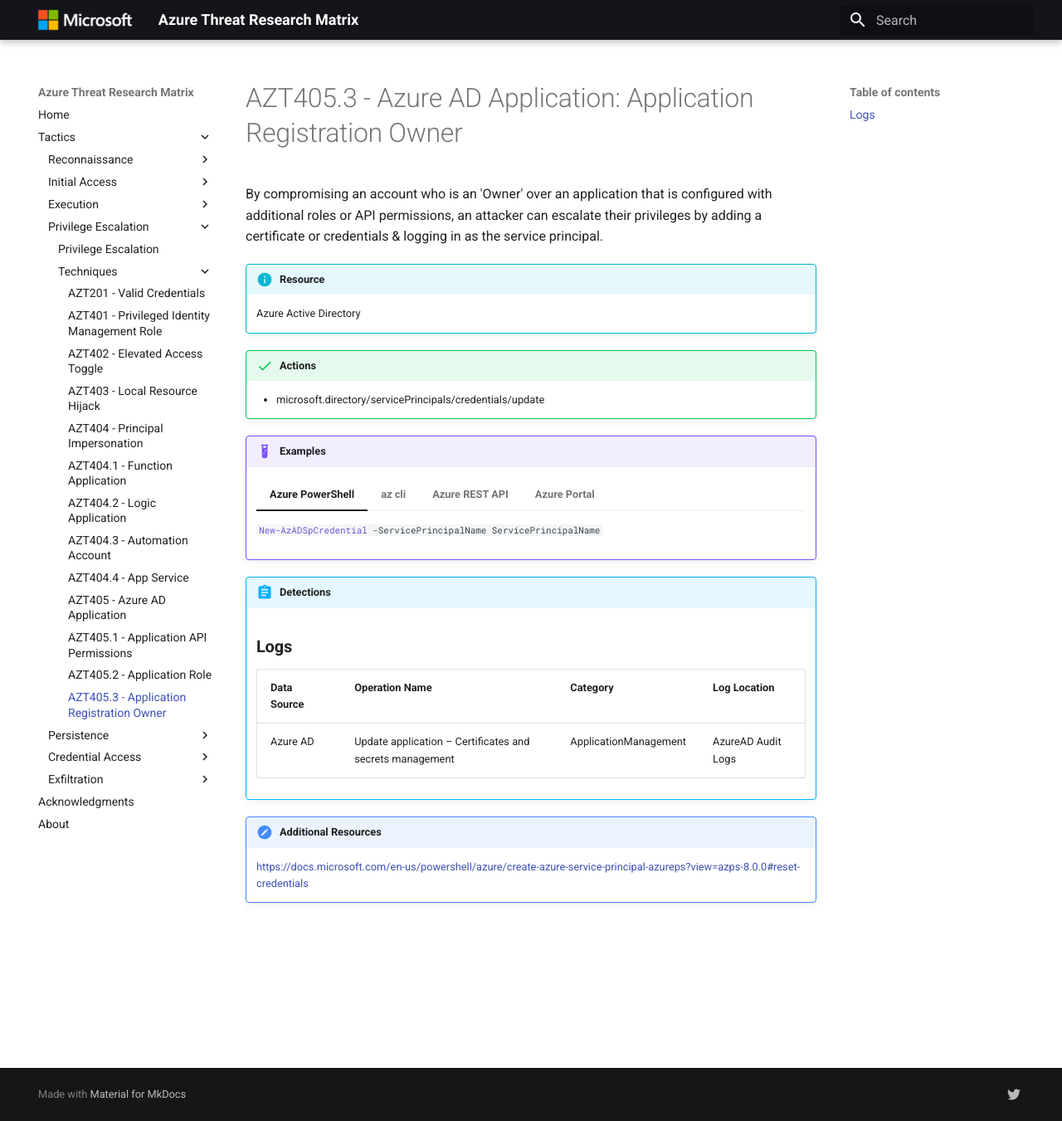
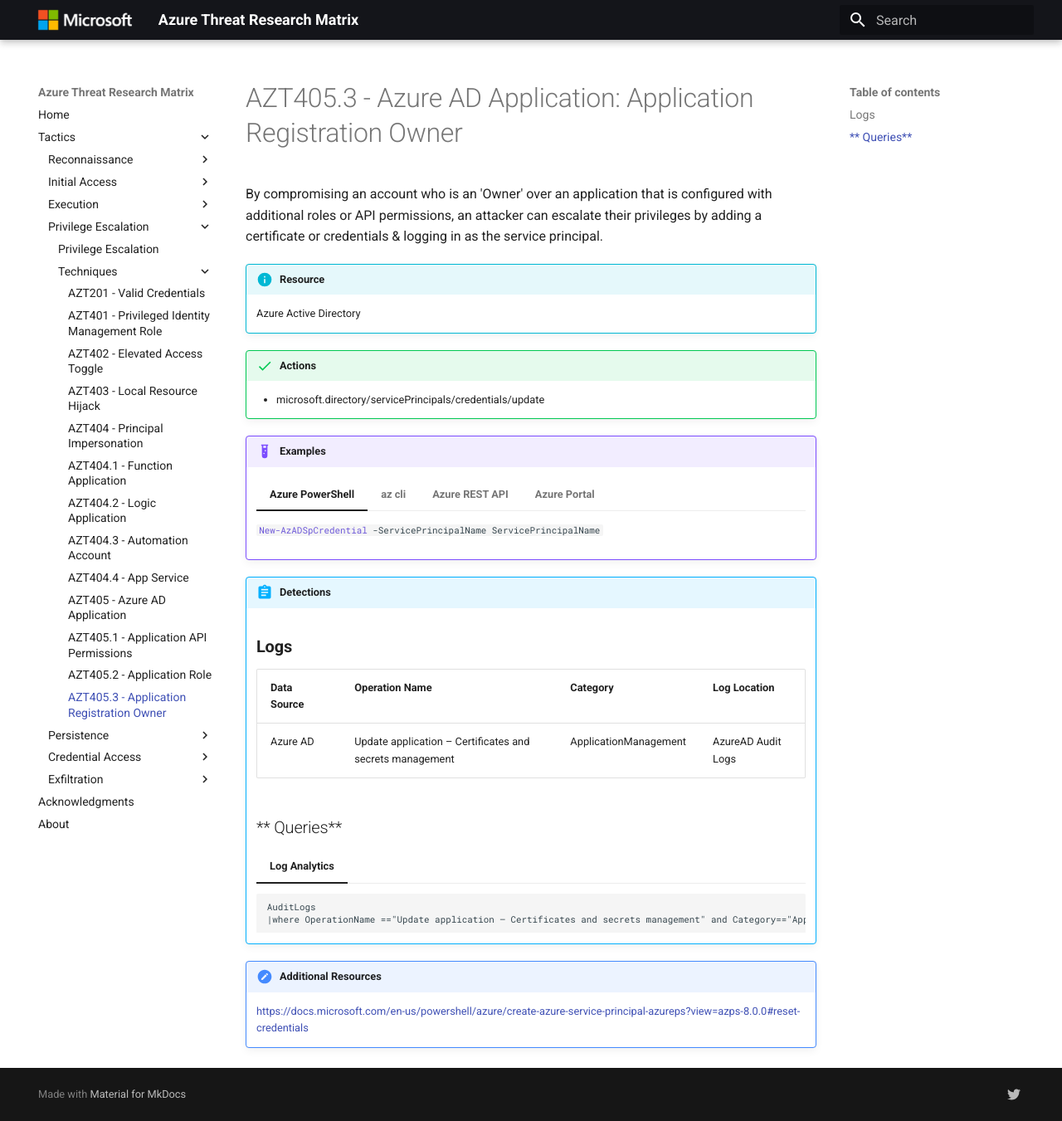
Before and after one commit to microsoft/Azure-Threat-Research-Matrix, an MkDocs documentation site: the page built from docs/PrivilegeEscalation/AZT405/AZT405-3.md, in a window 1280 px wide and 1351 px high. Shown: the whole window at 83% size. Built offline with MkDocs 1.6.1 and Material for MkDocs 9.7.7, drawn with Linux system fonts in a browser that asks for light colours.

Commit message:
Update AZT405-3.md

````diff
--- a/docs/PrivilegeEscalation/AZT405/AZT405-3.md
+++ b/docs/PrivilegeEscalation/AZT405/AZT405-3.md
@@ -32,6 +32,16 @@ By compromising an account who is an 'Owner' over an application that is configu
     |--------------------|---------------------|-------------------------------------------------------------------|--------------|
     | Azure AD           | Update application – Certificates and secrets management 	 | ApplicationManagement	| AzureAD Audit Logs |
 
+    ## ** Queries**
+
+
+	=== "Log Analytics"
+	```
+	AuditLogs
+	|where OperationName =="Update application – Certificates and secrets management" and Category=="ApplicationManagement"
+	```
+
+
 !!! faq "Additional Resources"
 
 	[https://docs.microsoft.com/en-us/powershell/azure/create-azure-service-principal-azureps?view=azps-8.0.0#reset-credentials](https://docs.microsoft.com/en-us/powershell/azure/create-azure-service-principal-azureps?view=azps-8.0.0#reset-credentials)
````
